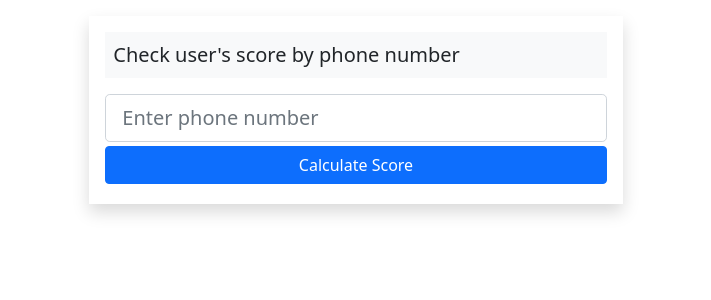
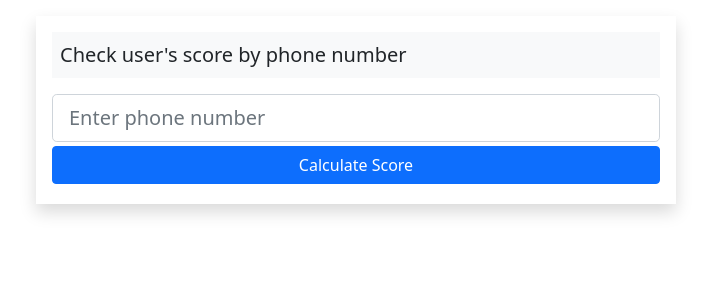
Before and after one commit to garistvlad/made-ml-demo, a Flask app: page / in a window 1280 px wide. Shown: the top 300 px of the page, without its empty margins (284-995 px from the left). Run offline with Flask 2, Linux system fonts and the light colour scheme.

Commit message:
small screet fix

```diff
--- a/templates/index.html
+++ b/templates/index.html
@@ -3,7 +3,7 @@
 {{ title | default("Scoring") }}
 {% endblock %}
 {% block body %}
-<div class="container pt-3 col-5">
+<div class="container pt-3 col-sm-6">
 <div class="row align-items-center justify-content-center">
 {% with messages = get_flashed_messages(with_categories=true) %}
     {% if messages %}
```
